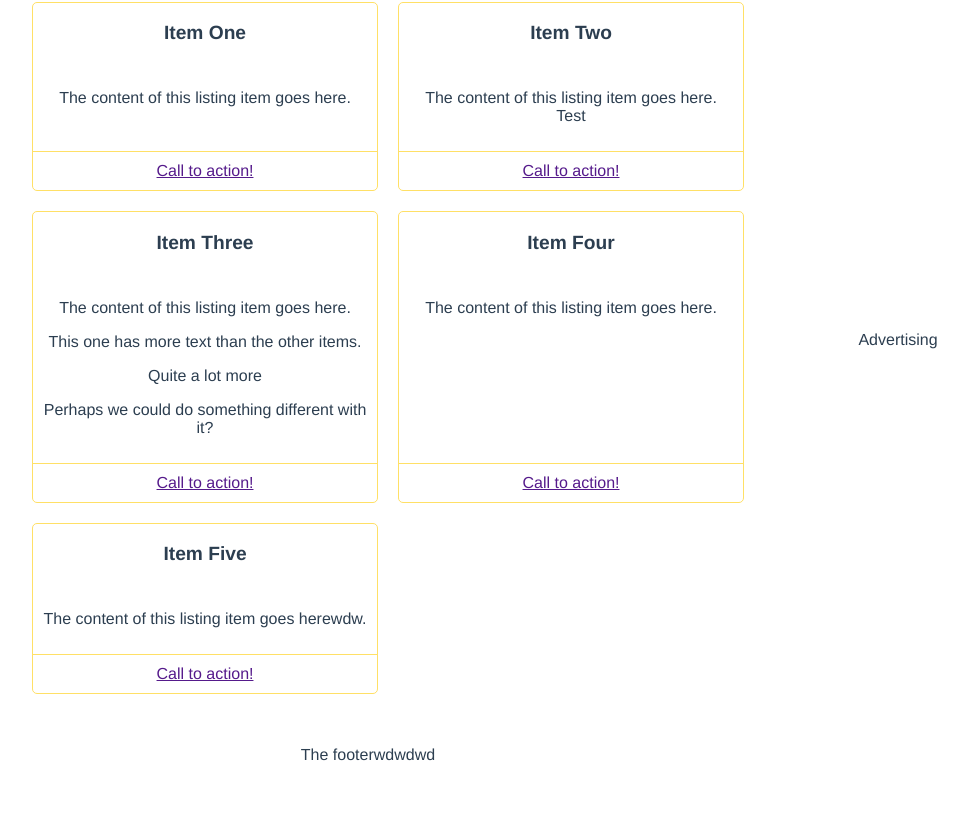
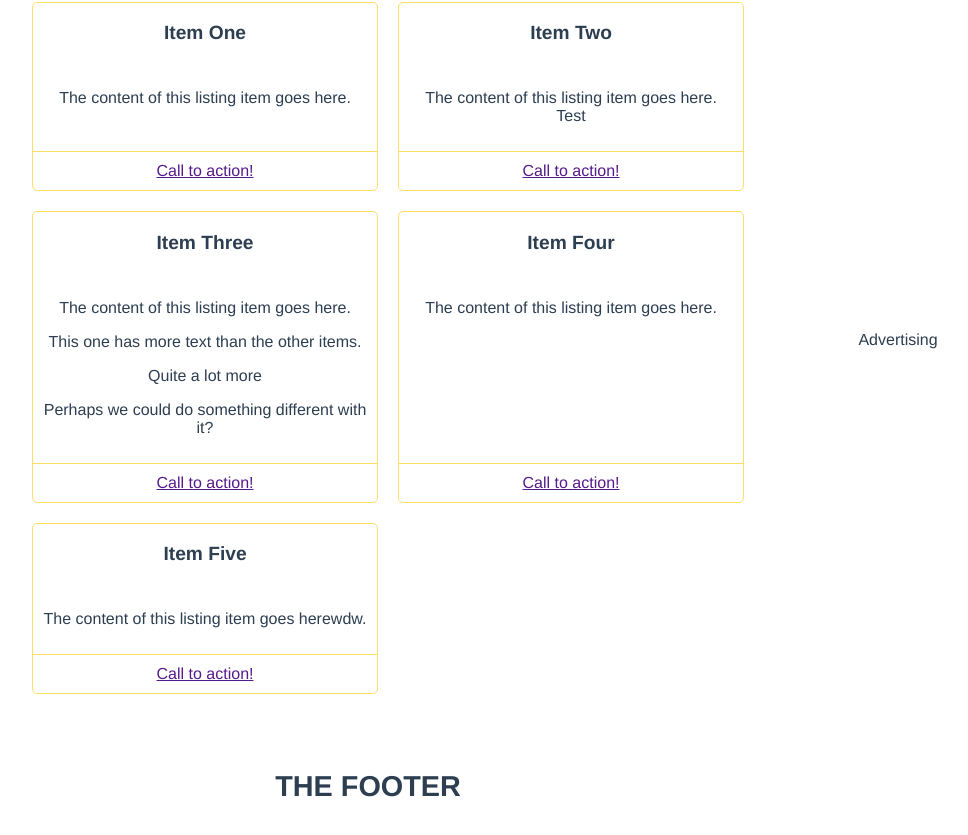
Before and after one commit to schaadt/petshop, a Vue app: page / in a window 1280 px wide. Shown: the part 262-1097 px from the top of the page, without its empty margins (272-1240 px from the left). Before the commit the page ends 1034 px from the top, so only its background shows below. Built offline with nearby package versions, Linux system fonts and the light colour scheme.

Commit message:
den rigtige user

```diff
--- a/src/App.vue
+++ b/src/App.vue
@@ -39,7 +39,7 @@
         </article>
         <aside class="side"><h2>BASKET</h2></aside>
         <div class="ad">Advertising</div>
-        <footer class="main-footer">The footerwdwdwd</footer>
+        <footer class="main-footer"><h2>THE FOOTER</h2></footer>
 </div>
   </div>
 </template>
```
